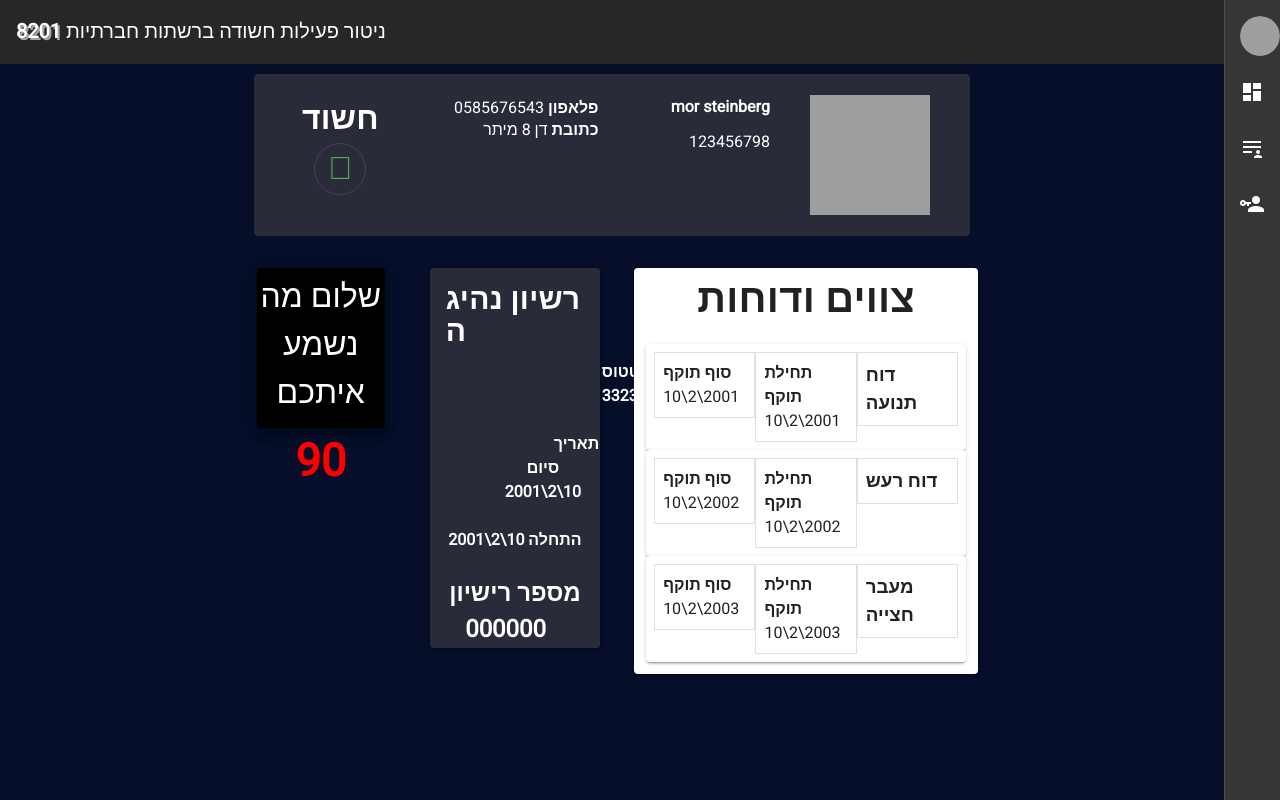
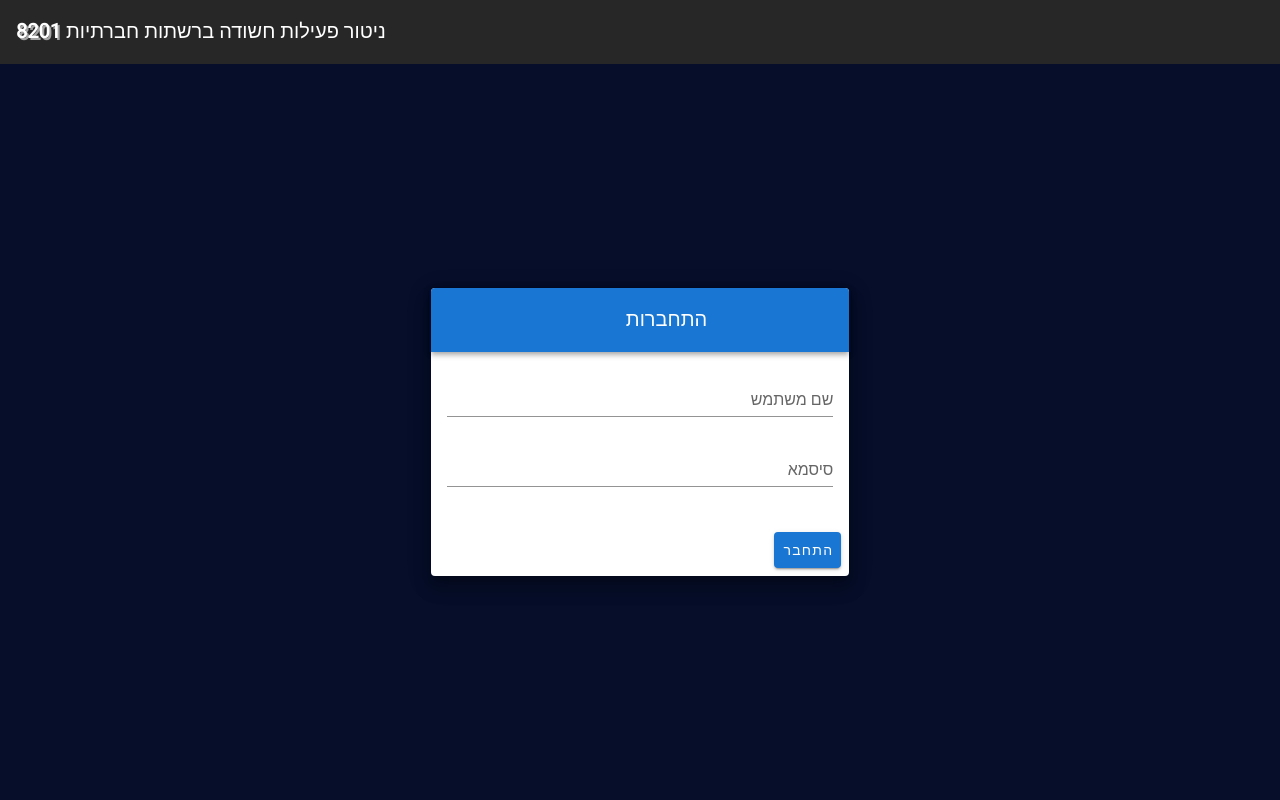
Before and after one commit to Jordi-B/8201-frontend, a Vue app: page /#/profile/1 in a window 1280 px wide. Built offline with nearby package versions, Linux system fonts and the light colour scheme; grey boxes are pictures that could not be loaded.

Commit message:
feat(): added basic login page

```diff
--- a/src/App.vue
+++ b/src/App.vue
@@ -6,22 +6,75 @@
       </v-toolbar-title>
       <v-spacer></v-spacer>
     </v-app-bar>
-    <Sidebar/>
-    <v-main class="page">
+    <Sidebar v-if="this.$store.state.isLoggedIn"/>
+    <v-main class="page" v-if="this.$store.state.isLoggedIn">
       <router-view></router-view>
+    </v-main>
+    <v-main class="page" v-else>
+         <v-container fluid fill-height class="login">
+            <v-layout align-center justify-center>
+               <v-flex xs12 sm8 md4>
+                  <v-card class="elevation-12">
+                     <v-toolbar dark color="primary">
+                        <v-toolbar-title class="primary-title">התחברות</v-toolbar-title>
+                     </v-toolbar>
+                     <v-card-text>
+                        <v-form class="form">
+                           <v-text-field
+                              v-model="username"
+                              reverse
+                              name="login"
+                              label="שם משתמש"
+                              type="text"
+                              class="input-form"
+                           ></v-text-field>
+                           <v-text-field
+                              v-model="password"
+                              reverse
+                              id="password"
+                              name="password"
+                              label="סיסמא"
+                              type="password"
+                              class="input-form"
+                           ></v-text-field>
+                        </v-form>
+                     </v-card-text>
+                     <v-card-actions>
+                        <v-spacer></v-spacer>
+                        <v-btn color="primary" to="/" @click="logIn">התחבר</v-btn>
+                     </v-card-actions>
+                  </v-card>
+               </v-flex>
+            </v-layout>
+         </v-container>
     </v-main>
   </v-app>
 </template>
 
 <script>
 import Sidebar from './components/Sidebar.vue';
+import { mapActions } from 'vuex'
+// import api from './api/api';
 
 export default {
   name: 'App',
   components: {
     Sidebar
   },
+  data() {
+    return {
+      username: '',
+      password: ''
+    }
+  },
 
+  methods: {
+    ...mapActions(['setIsLoggedIn']),
+    logIn() {
+      // api.lists().logIn(this.username, this.password);
+      this.setIsLoggedIn(true);
+    }
+  }
 };
 </script>
 
@@ -30,6 +83,15 @@ export default {
 
 * {
     font-family: 'Heebo', sans-serif !important;
+}
+
+
+.form {
+  text-align: center !important;
+}
+
+.input-form {
+  text-align: center !important;
 }
 .page {
   background-color: #22223b;
@@ -56,6 +118,12 @@ html {
 
 }
 
+.primary-title {
+  color: #fff;
+  margin-left: 14vw;
+  font-size: 2vw;
+}
+
 .head-title2 {
   margin-left: 35vw;
 
--- a/src/components/Sidebar.vue
+++ b/src/components/Sidebar.vue
@@ -1,8 +1,8 @@
 <template>
     <v-navigation-drawer app right flat dark mini-variant permanent expand-on-hover>
         <v-list>
-        <v-list-item-avatar>
-          <v-img src="https://mpng.subpng.com/20180403/faw/kisspng-office-of-the-inspector-general-for-the-nypd-new-y-police-5ac425c10d6488.0196057115228041610549.jpg"></v-img>
+        <v-list-item-avatar class="top-img">
+          <v-img src="https://d3926qxcw0e1bh.cloudfront.net/pages_avatar_photos/8f/bf/8fbf53a8618d88f35b9c4225db2c7340.png"></v-img>
         </v-list-item-avatar>
         <v-list-item
           v-for="item in navbarlist"
@@ -19,11 +19,29 @@
             <v-list-item-title class="navbar-title">{{ item.text }}</v-list-item-title>
           </v-list-item-content>
         </v-list-item>
+
+
+        <v-list-item
+          link
+          to=""
+          class="list-item logout"
+          @click="logOut"
+        >
+          <v-list-item-icon>
+            <v-icon>mdi-logout</v-icon>
+          </v-list-item-icon>
+
+          <v-list-item-content>
+            <v-list-item-title class="navbar-title">התנתקות</v-list-item-title>
+          </v-list-item-content>
+        </v-list-item>
       </v-list>
     </v-navigation-drawer>
 </template>
 
 <script>
+import { mapActions } from 'vuex'
+
   export default {
     name: 'Sidebar',
     data() {
@@ -33,6 +51,12 @@
            { icon: "mdi-text-account", text: "רשימות", route: "/lists" },
            { icon: "mdi-account-key", text: "הרשאות", route: "/permissions" }
         ]
+      }
+    },
+    methods: {
+      ...mapActions(['setIsLoggedIn']),
+      logOut() {
+        this.setIsLoggedIn(false);
       }
     }
 }
@@ -48,4 +72,15 @@
   direction: rtl;
   font-family: 'Heebo', sans-serif !important;
 }
+
+.logout {
+  background-color: rgb(255, 86, 86) !important;
+}
+
+.top-img {
+  height: 10vh;
+  width: 15vw;
+  margin-left: 10px;
+}
+
 </style>
--- a/src/components/WordsList.vue
+++ b/src/components/WordsList.vue
@@ -45,6 +45,7 @@
         v-model="search"
         ></v-text-field>
     </ListItem>
+    <span class="no-words" v-if="filteredWords.length === 0">מילה לא קיימת</span>
     <div v-for="word in filteredWords" :key="word">
       <ListItem editable :title="word" @delete="deleteWord" @edit="editWord" />
     </div>
@@ -145,6 +146,10 @@ export default {
     overflow: auto;
 }
 
+.no-words {
+    color:crimson;
+}
+
 .dialog-card {
     text-align: center;
     font-family: 'Heebo', sans-serif !important;
--- a/src/store.js
+++ b/src/store.js
@@ -4,5 +4,17 @@ import Vuex from "vuex";
 Vue.use(Vuex);
 
 export default new Vuex.Store({
-
+    state: {
+        isLoggedIn: false
+    },
+    mutations: {
+        SET_IS_LOGGED_IN(state, isLoggedIn) {
+            state.isLoggedIn = isLoggedIn;
+        }
+    },
+    actions: {
+        setIsLoggedIn(context, isLoggedIn) {
+            context.commit('SET_IS_LOGGED_IN', isLoggedIn);
+        }
+    }
 });
```
